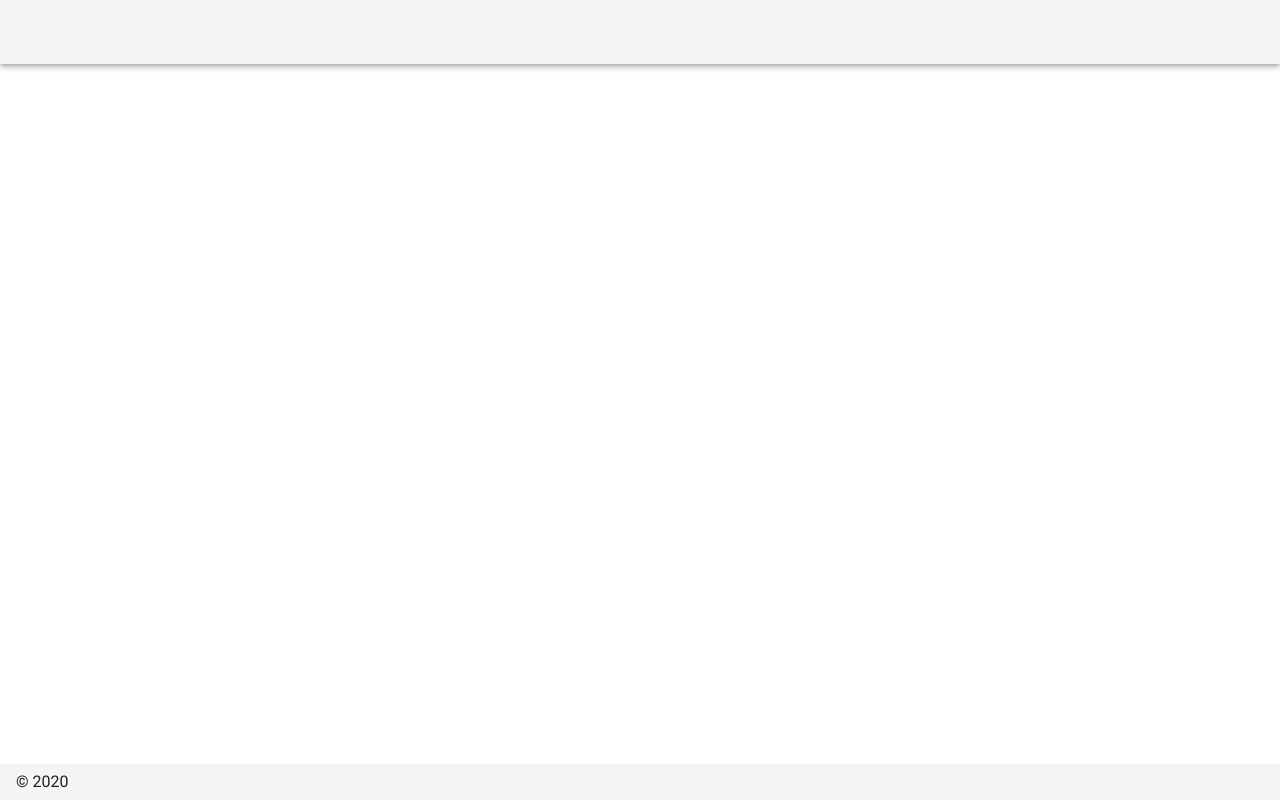
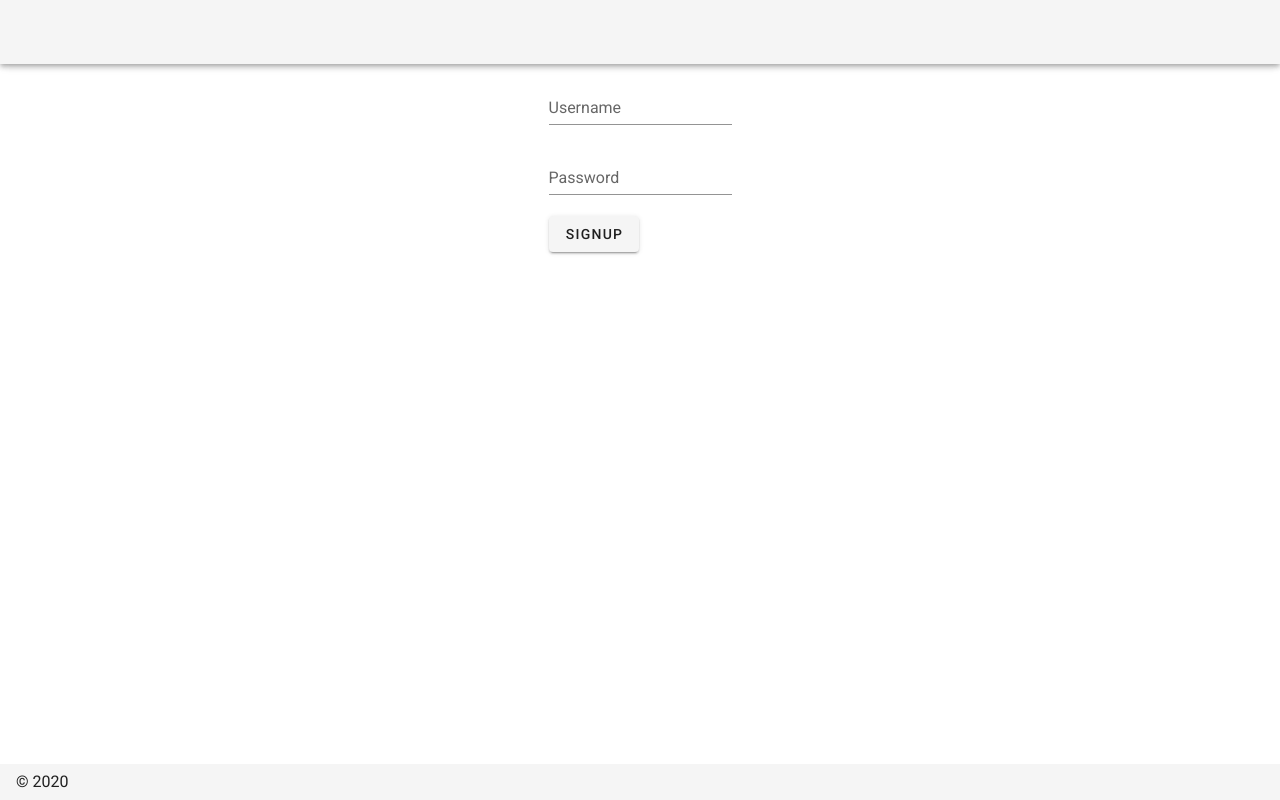
Before and after one commit to naaltunian/vue-trello, a Vue app in the folder client/: page /login in a window 1280 px wide. Built offline with nearby package versions, Linux system fonts and the light colour scheme.

Commit message:
add login functionality on the frontend

```diff
--- a/client/src/router/index.js
+++ b/client/src/router/index.js
@@ -2,6 +2,7 @@ import Vue from 'vue'
 import VueRouter from 'vue-router'
 import Home from '../views/Home'
 import Signup from '../views/Signup'
+import Login from '../views/Login'
 
 Vue.use(VueRouter)
 
@@ -15,6 +16,11 @@ const routes = [
     path: '/signup',
     name: 'signup',
     component: Signup
+  },
+  {
+    path: '/login',
+    name: 'login',
+    component: Login
   }
 ]
 
--- /dev/null
+++ b/client/src/views/Login.vue
@@ -0,0 +1,69 @@
+<template>
+    <v-container>
+        <v-slide-y-transition mode="out-in">
+            <v-layout column align-center>
+                <v-alert v-if="errorMessage" type="error">
+                    {{ errorMessage }}
+                </v-alert>
+                <v-progress-circular
+                    v-if="loading"
+                    indeterminate
+                    color="primary"
+                ></v-progress-circular>
+                <v-form @submit.prevent="login">
+                    <v-text-field
+                        v-model="user.username"
+                        label="Username"
+                        required
+                    ></v-text-field>
+
+                    <v-text-field
+                        v-model="user.password"
+                        label="Password"
+                        type="password"
+                        required
+                    ></v-text-field>
+                    <v-btn type="submit">Signup</v-btn>
+                </v-form>
+            </v-layout>
+        </v-slide-y-transition>
+    </v-container>
+</template>
+
+<script>
+const url = 'http://localhost:5000/users/login';
+export default {
+    name: 'login',
+    data: () => ({
+        loading: false,
+        errorMessage: '',
+        user: {
+            username: '',
+            password: ''
+        }
+    }),
+    methods: {
+        async login() {
+            this.errorMessage = '';
+            this.loading = true;
+            const data = await fetch(url, {
+                method: 'POST',
+                headers: {
+                    'content-type': 'application/json'
+                },
+                body: JSON.stringify(this.user)
+            });
+            const response = await data.json();
+
+            if (response.message) {
+                this.loading = false;
+                this.errorMessage = response.message;
+                return;
+            }
+
+            localStorage.token = response;
+            this.loading = false;
+        }
+    }
+}
+</script>
```
Also changed, not shown: 1 other file (tests, documents, lock files or other folders).
